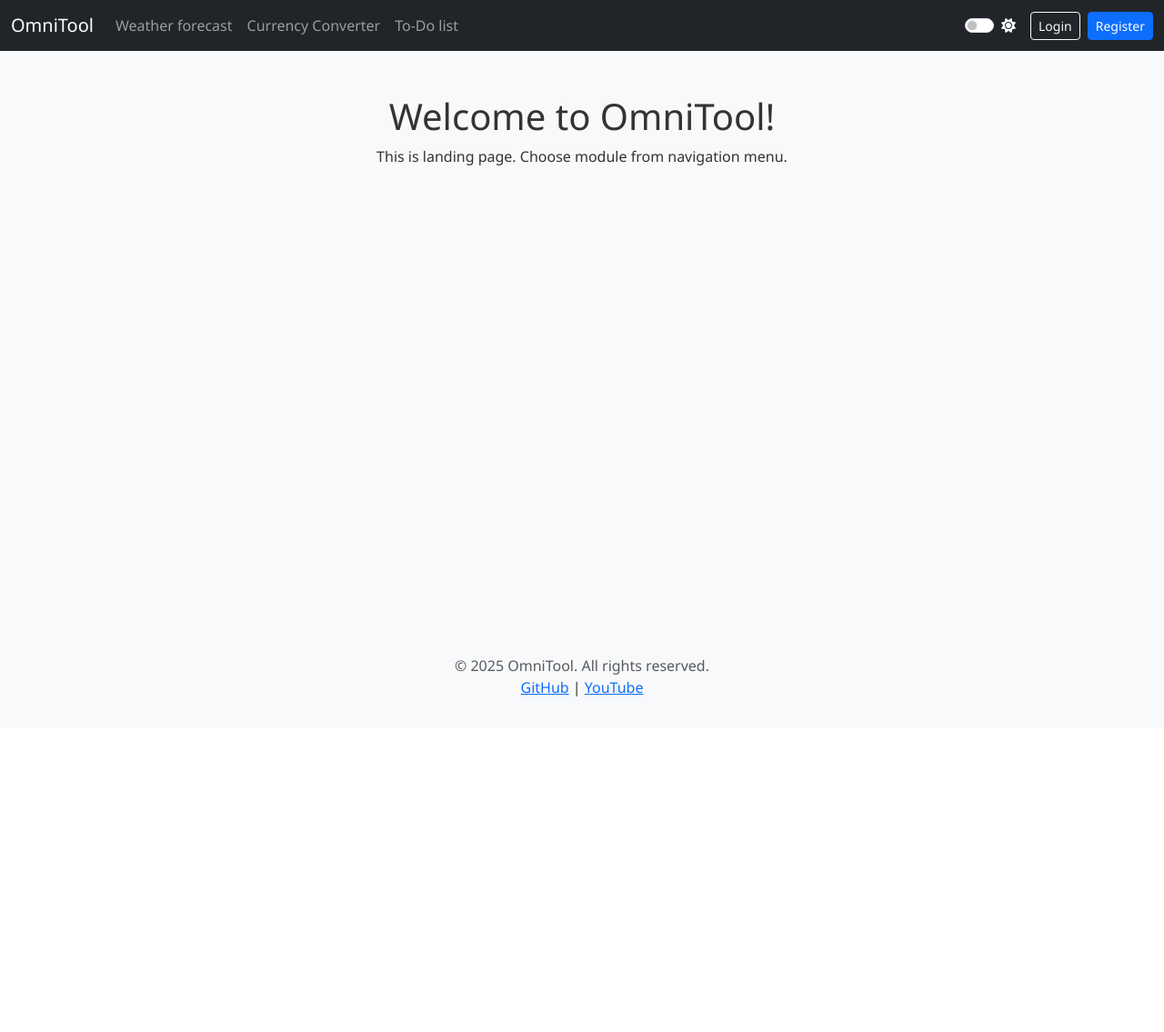
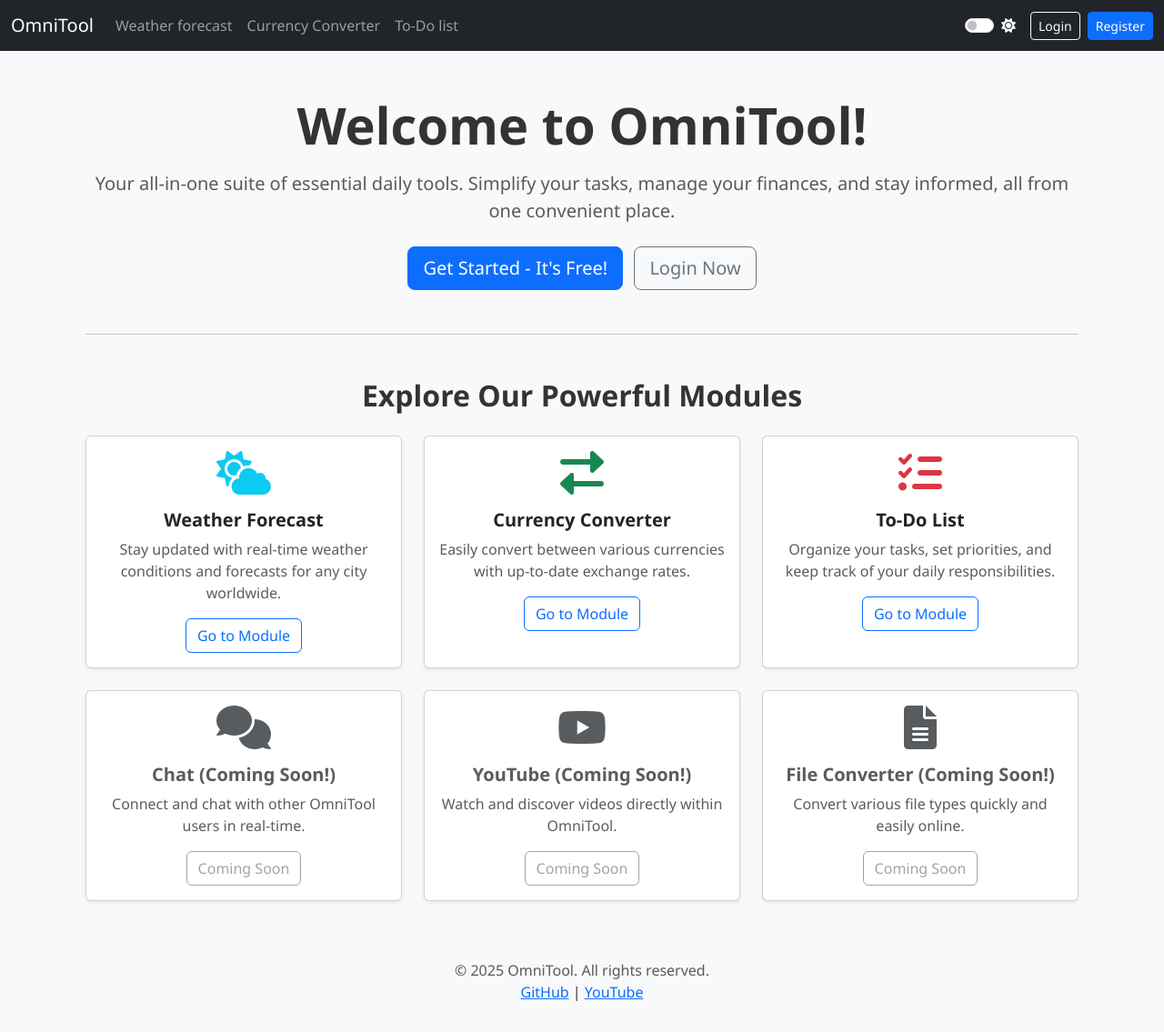
Before and after one commit to DamiJJJ/OmniTool, a Flask app: page / in a window 1280 px wide. Shown: the whole page at 91% size. Before the commit the page ends 766 px from the top, so only its background shows below. Run offline with Flask 3, Linux system fonts and the light colour scheme.

Commit message:
Redesigned landing page with introduction and module overview

```diff
--- a/templates/index.html
+++ b/templates/index.html
@@ -1,7 +1,128 @@
-{% extends "base.html" %} {% block title %}Main Page{% endblock %} {% block
-content %}
-<div class="container text-center mt-5">
-  <h1>Welcome to OmniTool!</h1>
-  <p>This is landing page. Choose module from navigation menu.</p>
+{% extends "base.html" %} {% block content %}
+<div class="container mt-5">
+  {# Welcome section #}
+  <section class="text-center mb-5">
+    <h1 class="display-4 fw-bold mb-3">Welcome to OmniTool!</h1>
+    <p class="lead text-muted mb-4">
+      Your all-in-one suite of essential daily tools. Simplify your tasks,
+      manage your finances, and stay informed, all from one convenient place.
+    </p>
+    {% if not current_user.is_authenticated %}
+    <a href="{{ url_for('register') }}" class="btn btn-primary btn-lg me-2"
+      >Get Started - It's Free!</a
+    >
+    <a href="{{ url_for('login') }}" class="btn btn-outline-secondary btn-lg"
+      >Login Now</a
+    >
+    {% endif %}
+  </section>
+
+  <hr class="my-5" />
+
+  {# "Our Modules" #}
+  <section class="mb-5">
+    <h2 class="text-center fw-bold mb-4">Explore Our Powerful Modules</h2>
+    <div class="row row-cols-1 row-cols-md-3 g-4">
+      {# Weather module #}
+      <div class="col">
+        <div class="card h-100 shadow-sm">
+          <div class="card-body text-center">
+            <i class="fas fa-cloud-sun fa-3x text-info mb-3"></i>
+            <h5 class="card-title fw-bold">Weather Forecast</h5>
+            <p class="card-text text-muted">
+              Stay updated with real-time weather conditions and forecasts for
+              any city worldwide.
+            </p>
+            <a
+              href="{{ url_for('weather.weather') }}"
+              class="btn btn-outline-primary mt-auto"
+              >Go to Module</a
+            >
+          </div>
+        </div>
+      </div>
+      {# Currency Converter #}
+      <div class="col">
+        <div class="card h-100 shadow-sm">
+          <div class="card-body text-center">
+            <i class="fas fa-exchange-alt fa-3x text-success mb-3"></i>
+            <h5 class="card-title fw-bold">Currency Converter</h5>
+            <p class="card-text text-muted">
+              Easily convert between various currencies with up-to-date exchange
+              rates.
+            </p>
+            <a
+              href="{{ url_for('currency.currency_converter') }}"
+              class="btn btn-outline-primary mt-auto"
+              >Go to Module</a
+            >
+          </div>
+        </div>
+      </div>
+      {# To-do list #}
+      <div class="col">
+        <div class="card h-100 shadow-sm">
+          <div class="card-body text-center">
+            <i class="fas fa-tasks fa-3x text-danger mb-3"></i>
+            <h5 class="card-title fw-bold">To-Do List</h5>
+            <p class="card-text text-muted">
+              Organize your tasks, set priorities, and keep track of your daily
+              responsibilities.
+            </p>
+            <a
+              href="{{ url_for('todo.todo_list') }}"
+              class="btn btn-outline-primary mt-auto"
+              >Go to Module</a
+            >
+          </div>
+        </div>
+      </div>
+      {# Chat module #}
+      <div class="col">
+        <div class="card h-100 shadow-sm">
+          <div class="card-body text-center text-muted">
+            <i class="fas fa-comments fa-3x mb-3"></i>
+            <h5 class="card-title fw-bold">Chat (Coming Soon!)</h5>
+            <p class="card-text">
+              Connect and chat with other OmniTool users in real-time.
+            </p>
+            <button class="btn btn-outline-secondary mt-auto" disabled>
+              Coming Soon
+            </button>
+          </div>
+        </div>
+      </div>
+      {# YouTube module #}
+      <div class="col">
+        <div class="card h-100 shadow-sm">
+          <div class="card-body text-center text-muted">
+            <i class="fab fa-youtube fa-3x mb-3"></i>
+            <h5 class="card-title fw-bold">YouTube (Coming Soon!)</h5>
+            <p class="card-text">
+              Watch and discover videos directly within OmniTool.
+            </p>
+            <button class="btn btn-outline-secondary mt-auto" disabled>
+              Coming Soon
+            </button>
+          </div>
+        </div>
+      </div>
+      {# file conversion module #}
+      <div class="col">
+        <div class="card h-100 shadow-sm">
+          <div class="card-body text-center text-muted">
+            <i class="fas fa-file-alt fa-3x mb-3"></i>
+            <h5 class="card-title fw-bold">File Converter (Coming Soon!)</h5>
+            <p class="card-text">
+              Convert various file types quickly and easily online.
+            </p>
+            <button class="btn btn-outline-secondary mt-auto" disabled>
+              Coming Soon
+            </button>
+          </div>
+        </div>
+      </div>
+    </div>
+  </section>
 </div>
 {% endblock %}
```
